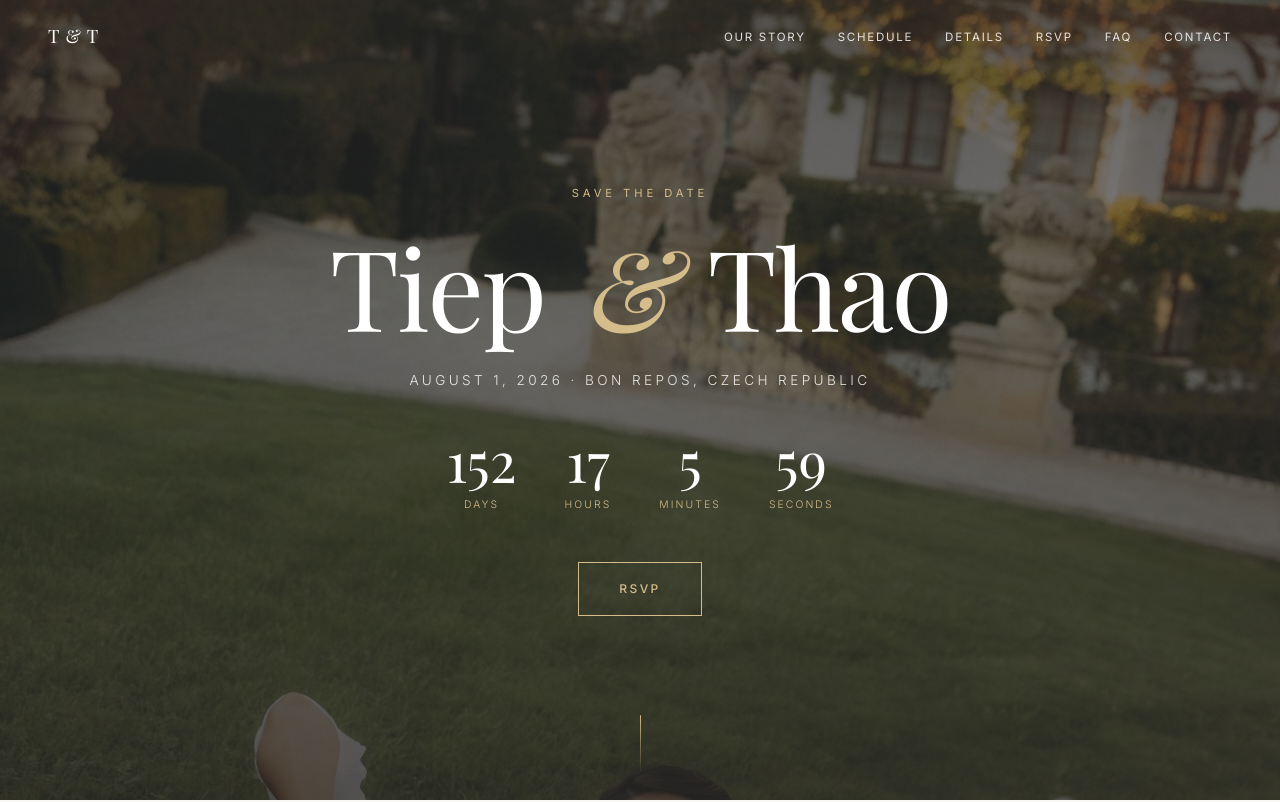
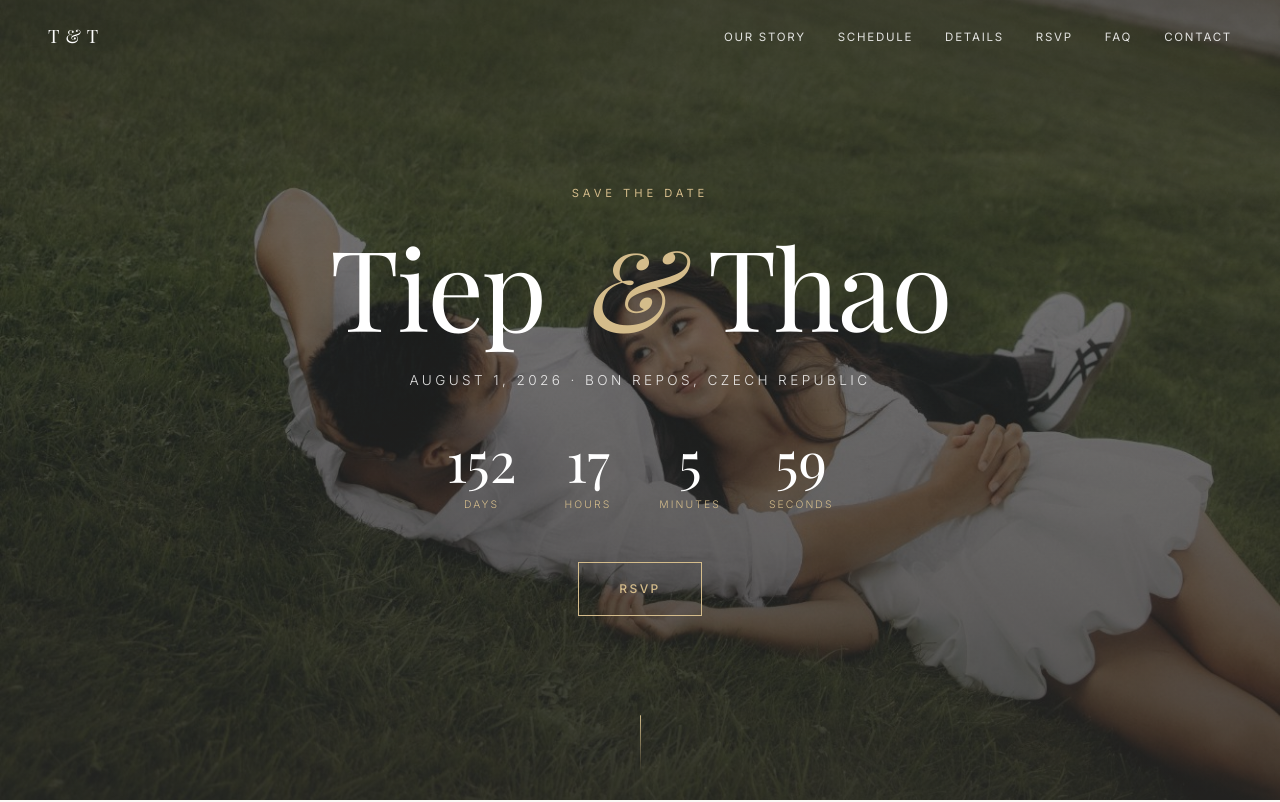
Before and after one commit to Tiepvncz/tiepthao-wedding, a React (Vite) app: page / in a window 1280 px wide. Shown: the top 802 px of the page. Built offline with nearby package versions, Linux system fonts and the light colour scheme; a web font is replaced by a local one.

Commit message:
Update styles.css
Changed the positioning of picture

```diff
--- a/src/styles.css
+++ b/src/styles.css
@@ -213,7 +213,7 @@ h1, h2, h3, h4 {
   position: absolute; inset: 0;
   background-image: url('/hero.jpg');
   background-size: cover;
-  background-position: center 30%;
+  background-position: center 75%;
   opacity: 0.45;
 }
 .hero__overlay {
```
